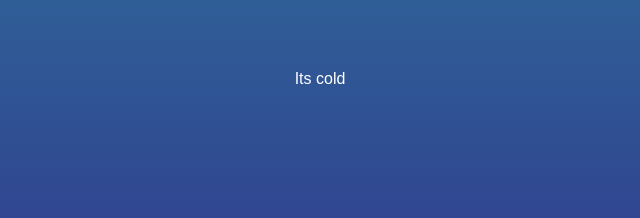
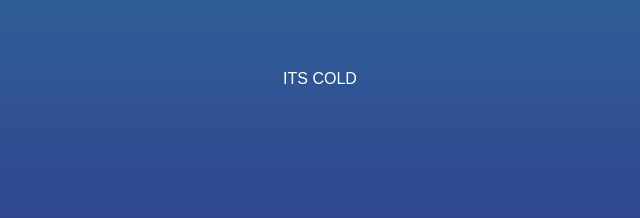
Before and after one commit to martynas3113/weather-live, a plain HTML site: page index.html in a window 1280 px wide. Shown: the part 510-728 px from the top of the page, 320-960 px from the left. Drawn offline with Linux system fonts and the light colour scheme.

Commit message:
uppercase

```diff
--- a/css/custom.css
+++ b/css/custom.css
@@ -33,6 +33,10 @@ body {
     align-items: center;
     flex-direction: column;
 }
+
+    .temperature-description {
+        text-transform: uppercase;
+    }
 .degree-container {
 
     display: flex;
```
